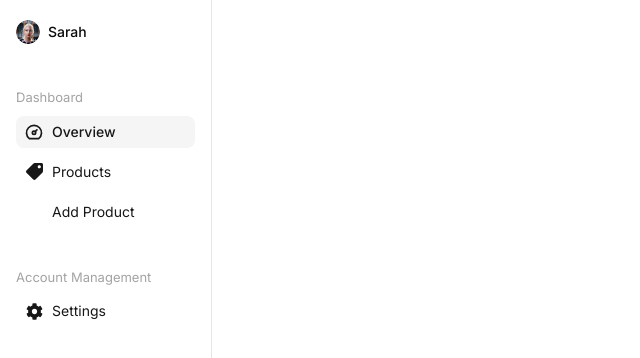
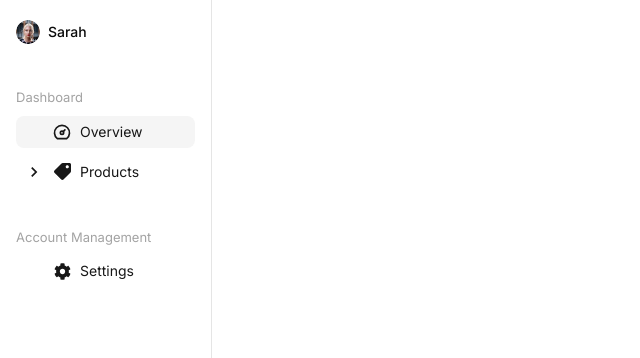
Before and after one commit to IAmTahazzot/ecommerce-cms, a Next.js app: page / in a window 1280 px wide. Shown: the top 358 px of the page, without its empty margins (0-640 px from the left). Built offline with nearby package versions, Linux system fonts and the light colour scheme.

Commit message:
feat: finished the sidebar navigation logic
- added dropdown with arrow keys
- [WARNING]: ONLY ONE LEVEL OF NESTING SUPPORT FOR NOW.

besides sidebar a little configuration update for storybook.

- added '@' path support for storybook stories

```diff
--- a/src/app/(routes)/layout.tsx
+++ b/src/app/(routes)/layout.tsx
@@ -5,7 +5,7 @@ const MainLayout = ({ children }: { children: React.ReactNode }) => {
   return (
     <div>
       <Sidebar navigation={Navigation} />
-      <main>{children}</main>
+      <main className='ml-[212px]'>{children}</main>
     </div>
   );
 };
--- a/src/components/Sidebar/Sidebar.tsx
+++ b/src/components/Sidebar/Sidebar.tsx
@@ -1,8 +1,13 @@
 'use client'
 
 import { cn } from "@/lib/utils";
+import { MdKeyboardArrowRight, MdKeyboardArrowDown } from 'react-icons/md'
+
+import { useState } from "react";
 import Image from "next/image";
+import Link from "next/link";
 import { usePathname } from 'next/navigation'
+
 
 export type navItem = {
   name: string;
@@ -20,8 +25,26 @@ interface SidebarProps {
   navigation?: navList[];
 }
 
+/**
+ *
+ * @Component Sidebar
+ *
+ * @description
+ * This component is a sidebar navigation component that displays a list of navigation items.
+ * It also supports submenus for each navigation item, [WARNING]: However, it only supports one level of nesting.
+ *
+ * @todo
+ * - Add infinite nesting for submenus
+ */
 export const Sidebar = ({ navigation }: SidebarProps) => {
   const path = usePathname();
+  const [activeRoot, setActiveRoot] = useState<number | null>(null);
+  const [activeSubmenu, setActiveSubmenu] = useState<number | null>(null);
+
+  const handleSubMenu = (rootIndex: number, index: number) => {
+    setActiveRoot(rootIndex);
+    setActiveSubmenu(index === activeSubmenu ? null : index);
+  };
 
   return (
     <aside className="fixed flex flex-col w-[212px] h-full p-4 z-10 bg-white border-r border-neutral-200">
@@ -37,41 +60,66 @@ export const Sidebar = ({ navigation }: SidebarProps) => {
       </div>
 
       <div className="flex flex-col gap-y-8 mt-6">
-        {navigation?.map((nav, index) => (
-          <div key={index}>
+        {navigation?.map((nav, rootIndex) => (
+          <div key={rootIndex}>
             <h3 className="text-[13px] text-neutral-400">{nav.title}</h3>
 
             <ul className="space-y-2 my-2">
               {nav.navItems.map((item, index) => (
                 <li key={index}>
-                  <a
+                  <Link
                     href={item.href}
                     className={cn(
                       "flex items-center gap-x-2 h-8 text-sm text-neutral-900 px-2 rounded-lg",
-                      path === item.href ? "bg-neutral-100 font-medium" : ""
+                      path === item.href ? "bg-neutral-100" : ""
                     )}
                   >
-                    <div className="h-5 w-5 grid items-center justify-center">
+                    {item.children ? (
+                      <div
+                        onClick={(e) => {
+                          e.preventDefault();
+                          handleSubMenu(rootIndex, index);
+                        }}
+                        className="h-5 w-5 grid items-center justify-center"
+                      >
+                        {activeSubmenu === index && activeRoot === rootIndex ? (
+                          <MdKeyboardArrowDown className="w-5 h-5" />
+                        ) : (
+                          <MdKeyboardArrowRight className="w-5 h-5" />
+                        )}
+                      </div>
+                    ) : (
+                      <div className="h-5 w-5 grid items-center justify-center"></div>
+                    )}
+
+                    <div
+                      className={cn("h-5 w-5 grid items-center justify-center")}
+                    >
                       {item.icon}
                     </div>
                     <span>{item.name}</span>
-                  </a>
+                  </Link>
 
                   {item.children && (
-                    <ul className="ml-7 space-y-2 my-2">
+                    <ul
+                      className={cn(
+                        "space-y-2 my-2",
+                        activeSubmenu === index && activeRoot === rootIndex
+                          ? "block"
+                          : "hidden"
+                      )}
+                    >
                       {item.children.map((child, index) => (
                         <li key={index}>
-                          <a
+                          <Link
                             href={child.href}
                             className={cn(
-                              "flex items-center gap-x-2 h-8 text-sm text-neutral-900 px-2 rounded-lg",
-                              path === child.href
-                                ? "bg-neutral-100 font-medium"
-                                : ""
+                              "flex items-center gap-x-2 h-8 pl-16 text-sm text-neutral-900 rounded-lg",
+                              path === child.href ? "bg-neutral-100" : ""
                             )}
                           >
                             <span>{child.name}</span>
-                          </a>
+                          </Link>
                         </li>
                       ))}
                     </ul>
--- a/src/lib/navigations.tsx
+++ b/src/lib/navigations.tsx
@@ -2,6 +2,7 @@ import type { navList } from "@/components/Sidebar/Sidebar";
 import { FaCog, FaTag } from "react-icons/fa";
 import { TbDashboard } from "react-icons/tb";
 
+// [WARNING]: Currently, the Sidebar component only supports one level of nesting. So, DO NOT ATTMEPT TO ADD MORE THAN ONE LEVEL OF NESTING or it will break the UI.
 export const Navigation: navList[] = [
   {
     title: "Dashboard",
```
Also changed, not shown: 2 other files (tests, documents, lock files or other folders).
